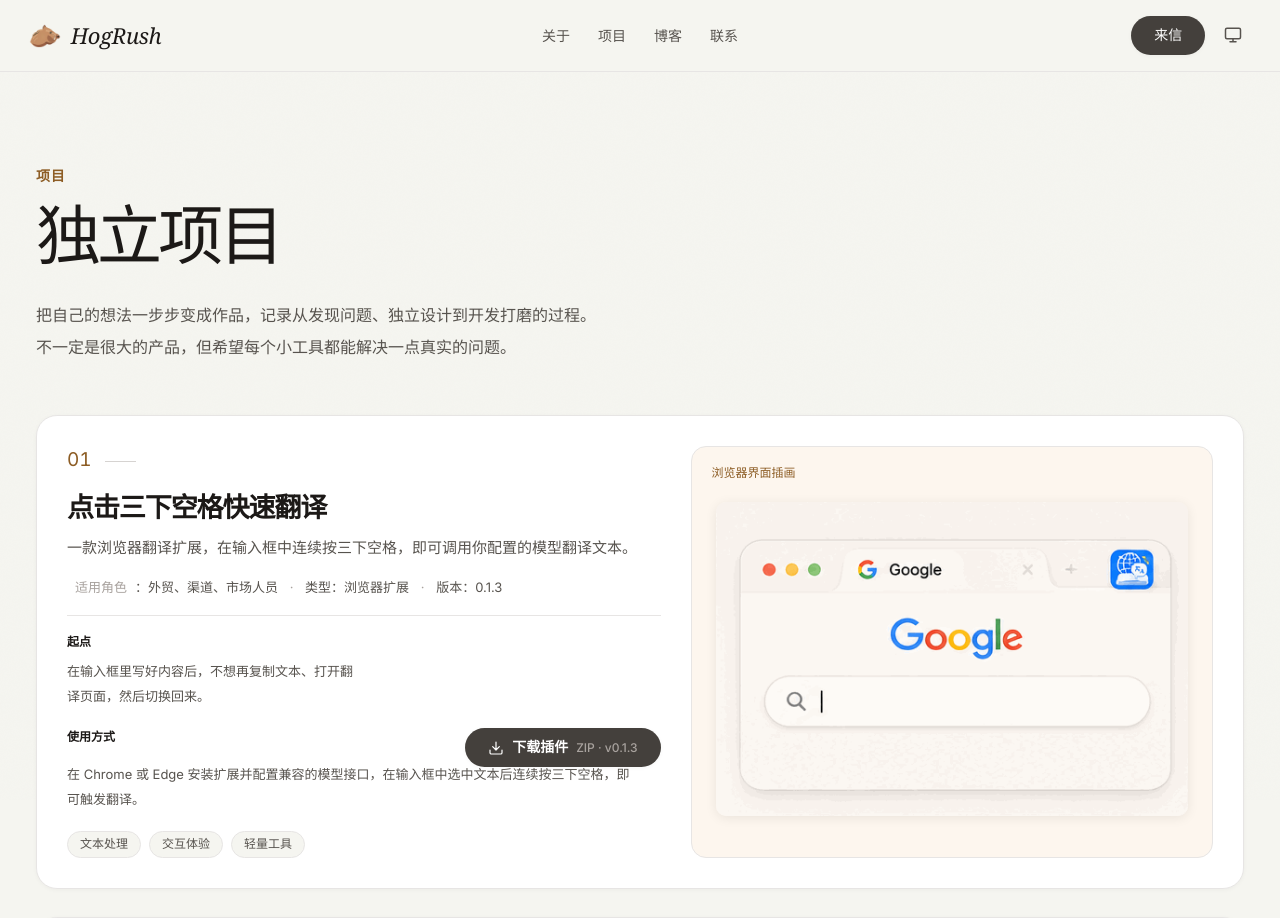
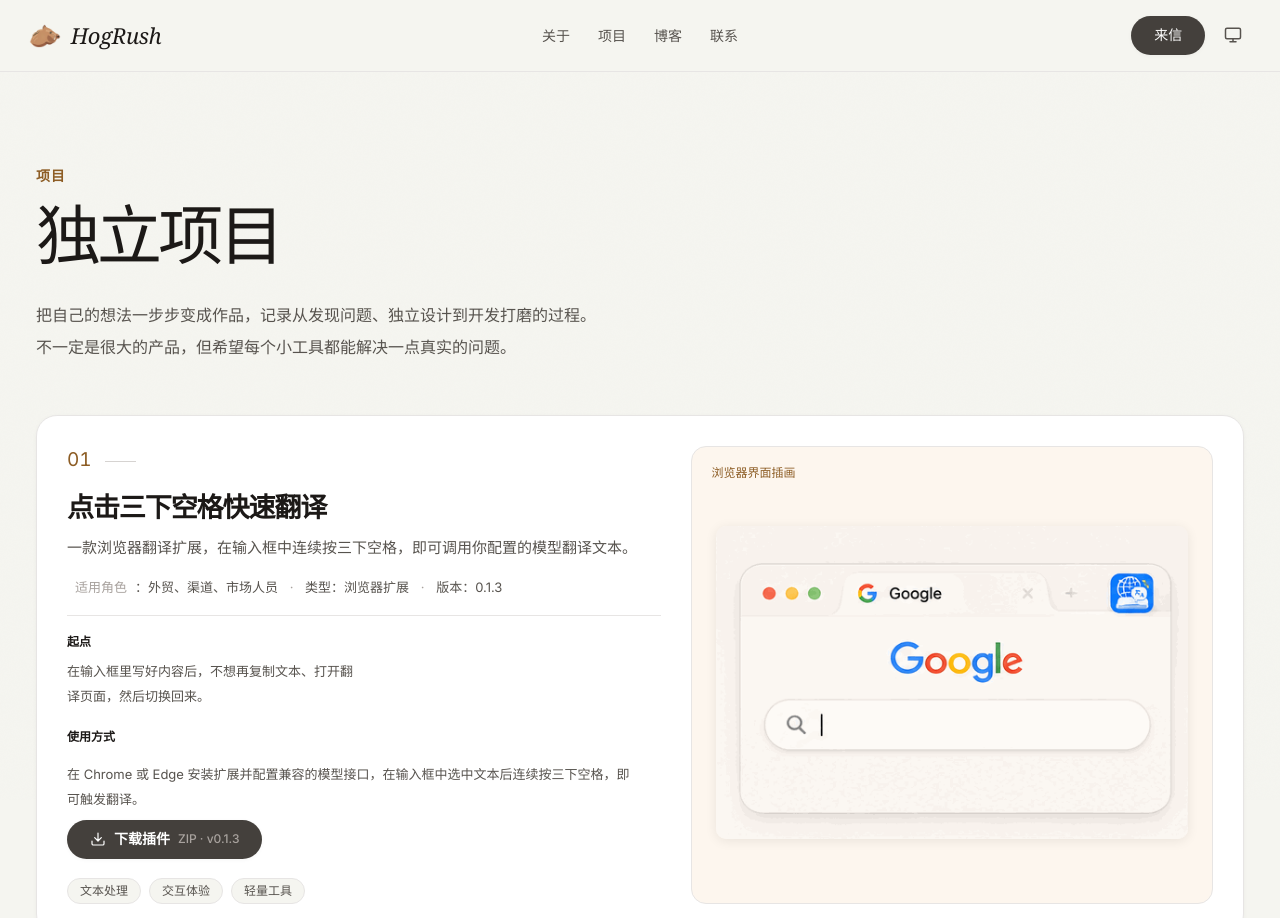
Before and after one commit to HogRush/personal-site, a plain HTML site: page project.html in a window 1280 px wide. Shown: the top 918 px of the page. Drawn offline with Linux system fonts and the light colour scheme; a web font is replaced by a local one.

Commit message:
Align project download with usage heading

```diff
--- a/project.css
+++ b/project.css
@@ -20,7 +20,7 @@
 .ip-facts .ip-usage { grid-column:1 / -1; display:grid; grid-template-columns:minmax(0,1fr) auto; column-gap:24px; row-gap:8px; align-items:start; position:relative; }
 .ip-facts .ip-usage h3 { grid-column:1 / -1; }
 .ip-facts .ip-usage p { grid-column:1; }
-.ip-facts .ip-usage .ip-download { position:absolute; top:0; right:0; }
+.ip-facts .ip-usage .ip-download { position:static; grid-column:1; justify-self:start; }
 .ip-tags { display:flex; flex-wrap:wrap; align-items:center; gap:8px; }
 .ip-tags span { color:var(--color-text-secondary); background:var(--color-bg); border:1px solid var(--color-border); border-radius:99px; padding:4px 12px; font-size:12px; line-height:1.4; }
 .ip-download { display:inline-flex; align-items:center; gap:8px; flex:0 0 auto; font-size:14px; font-weight:600; color:#fff; text-decoration:none; }
```
